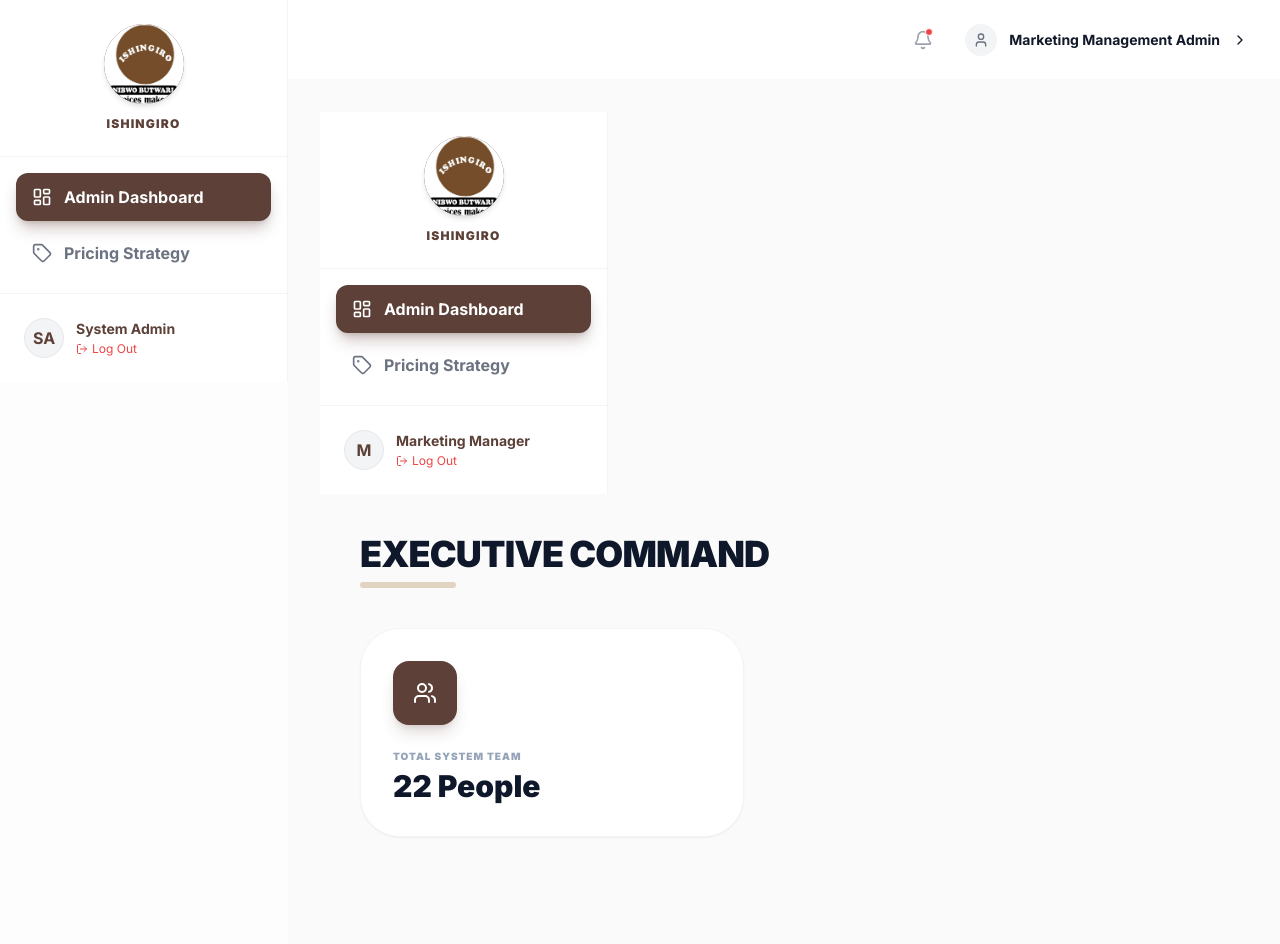
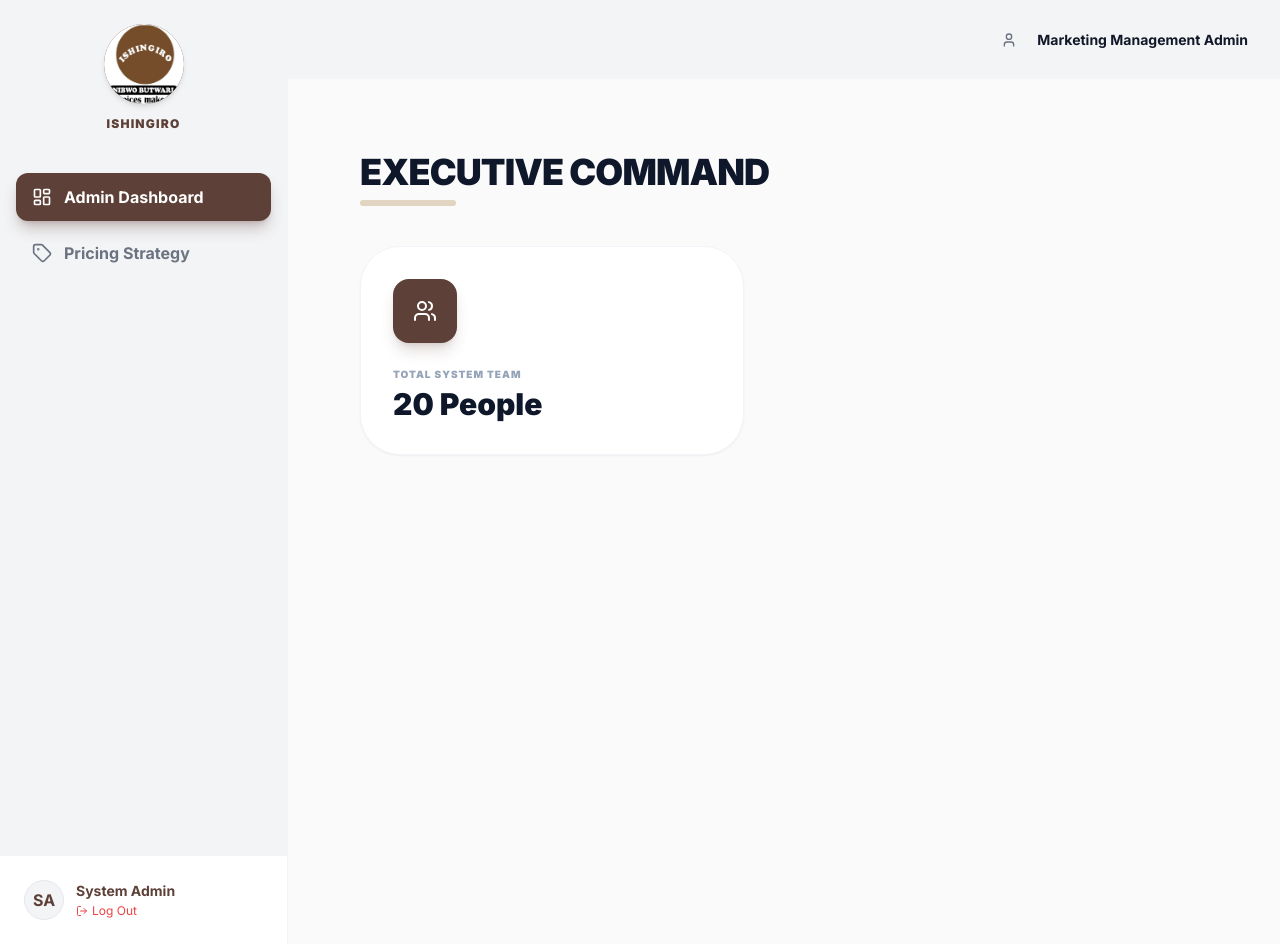
Before and after one commit to uwam-aida/ishingiro-, a Next.js app: page /marketing-manager in a window 1280 px wide. Built offline with nearby package versions, Linux system fonts and the light colour scheme.

Commit message:
second commit

```diff
--- a/app/components/layout/Header.tsx
+++ b/app/components/layout/Header.tsx
@@ -14,7 +14,7 @@ interface HeaderProps {
 
 export default function Header({ onMenuClick, title, notificationHref }: HeaderProps) {
   return (
-    <header className="h-20 bg-white px-8 flex items-center justify-between sticky top-0 z-30 border-b border-gray-50">
+    <header className="h-20 bg-gray-100 px-8 flex items-center justify-between sticky top-0 z-30 border-b border-gray-50">
 
       {/* Left: Mobile Menu + Mobile Title */}
       <div className="flex items-center">
@@ -24,20 +24,11 @@ export default function Header({ onMenuClick, title, notificationHref }: HeaderP
         >
           <Menu size={24} />
         </button>
-        <h1 className="text-xl font-bold text-gray-900 md:hidden ml-2">{title}</h1>
+
       </div>
 
       {/* Right Side */}
       <div className="flex items-center gap-6">
-
-        {/* Dynamic Notification Link */}
-        <Link
-            href={notificationHref}
-            className="relative p-2 text-gray-400 hover:text-black transition-colors"
-        >
-          <Bell size={20} />
-          <span className="absolute top-1.5 right-2 w-2 h-2 bg-red-500 rounded-full border border-white"></span>
-        </Link>
 
         {/* Dynamic User Profile */}
         <div className="flex items-center gap-3 cursor-pointer group">
@@ -47,7 +38,7 @@ export default function Header({ onMenuClick, title, notificationHref }: HeaderP
           <span className="text-sm font-bold text-gray-900 group-hover:text-gray-600 transition-colors">
             {title}
           </span>
-          <ChevronRight size={16} className="text-gray-900" />
+
         </div>
       </div>
     </header>
--- a/app/components/layout/Sidebar.tsx
+++ b/app/components/layout/Sidebar.tsx
@@ -1,3 +1,4 @@
+
 'use client';
 
 import React, { useEffect } from 'react';
@@ -8,7 +9,7 @@ import { X, LogOut } from 'lucide-react';
 // Define the Menu Item structure
 interface MenuItem {
   name: string;
-  icon: any;
+  icon: React.ElementType; // ✅ FIXED (was causing your error)
   href: string;
 }
 
@@ -40,11 +41,12 @@ export default function Sidebar({
     if (isOpen && onClose) {
       onClose();
     }
-  }, [pathname, isOpen, onClose]);
+  }, [pathname]);
 
   return (
-    <>
-      {/* --- MOBILE OVERLAY (Grey Background) --- */}
+    <div>
+
+      {/* --- MOBILE OVERLAY --- */}
       <div
         className={`fixed inset-0 z-40 bg-black/50 backdrop-blur-sm transition-opacity duration-300 md:hidden ${
           isOpen ? 'opacity-100 pointer-events-auto' : 'opacity-0 pointer-events-none'
@@ -52,15 +54,15 @@ export default function Sidebar({
         onClick={onClose}
       />
 
-      {/* --- SIDEBAR CONTAINER --- */}
+      {/* --- SIDEBAR --- */}
       <div
-        className={`fixed inset-y-0 left-0 z-50 w-72 bg-white shadow-2xl transform transition-transform duration-300 ease-in-out md:translate-x-0 md:static md:shadow-none border-r border-gray-100 flex flex-col h-full ${
-          isOpen ? 'translate-x-0' : '-translate-x-full'
-        }`}
+        className={`fixed inset-y-0 left-0 z-50 w-72 bg-white shadow-2xl transform transition-transform duration-300 ease-in-out border-r border-gray-100 flex flex-col h-full
+        ${isOpen ? 'translate-x-0' : '-translate-x-full'}
+        md:translate-x-0 md:static md:shadow-none`}
       >
 
         {/* --- HEADER --- */}
-        <div className="p-6 flex flex-col items-center border-b border-gray-100 relative shrink-0">
+        <div className="p-6 flex flex-col items-center border-b border-gray-100 relative shrink-0 bg-gray-100">
           <button
             onClick={onClose}
             className="absolute top-4 right-4 md:hidden text-gray-400 hover:text-red-500"
@@ -68,11 +70,13 @@ export default function Sidebar({
             <X size={24} />
           </button>
 
-          {/* Logo Container */}
           <div className="w-20 h-20 bg-[#5D4037] rounded-full flex items-center justify-center overflow-hidden shadow-md mb-3">
              <img src="/logo.png" alt="Ishingiro" className="w-full h-full object-cover" />
           </div>
-          <h2 className="text-[#5D4037] font-black uppercase tracking-widest text-xs">Ishingiro</h2>
+
+          <h2 className="text-[#5D4037] font-black uppercase tracking-widest text-xs">
+            Ishingiro
+          </h2>
 
           {branchId && (
             <span className="mt-1 px-2 py-0.5 bg-gray-100 text-gray-500 text-[10px] font-bold rounded-full uppercase">
@@ -81,10 +85,12 @@ export default function Sidebar({
           )}
         </div>
 
-        {/* --- MENU LINKS --- */}
-        <nav className="p-4 space-y-2 flex-1 overflow-y-auto">
+        {/* --- MENU --- */}
+        <nav className="p-4 space-y-2 flex-1 overflow-y-auto bg-gray-100">
           {menuItems.map((item) => {
             const isActive = pathname === item.href;
+            const Icon = item.icon; // ✅ FIXED
+
             return (
               <Link
                 key={item.href}
@@ -99,7 +105,7 @@ export default function Sidebar({
                     : 'text-gray-500 hover:bg-gray-50 hover:text-[#5D4037]'
                 }`}
               >
-                <item.icon size={20} />
+                <Icon size={20} /> {/* ✅ FIXED */}
                 <span>{item.name}</span>
               </Link>
             );
@@ -122,6 +128,6 @@ export default function Sidebar({
         </div>
 
       </div>
-    </>
+    </div>
   );
 }
--- a/app/marketing-manager/page.tsx
+++ b/app/marketing-manager/page.tsx
@@ -2,12 +2,12 @@
 
 import React, { useState } from 'react';
 import { useRouter } from 'next/navigation';
-import Sidebar from '../components/layout/Sidebar';
+
 import {
   Users, TrendingUp, ShieldCheck, Activity,
   Search, ArrowLeft, MapPin, Circle,
   CheckCircle2, Clock, ChevronDown, ChevronUp,
-  LayoutDashboard, Tag, Menu
+  LayoutDashboard, Tag, PackagePlus, PackageMinus, PackageCheck, PlusCircle
 } from 'lucide-react';
 
 
@@ -26,19 +26,50 @@ export default function MarketingManagerAdmin() {
     { name: 'Pricing Strategy', icon: Tag, href: '/marketing-manager/pricing' },
   ];
 
-  // --- TEAM STRUCTURE LOGIC (PRESERVED) ---
+  // --- TEAM STRUCTURE LOGIC (CORRECTED HUB & SPOKE) ---
   const productionBranches = ['Kabuga', 'Masaka', 'Rwamagana', 'Nyakarambi', 'Mushikiri'];
   const allUsers = [...productionBranches, 'Kayonza'].flatMap(branch => {
     const isProd = productionBranches.includes(branch);
-    const roles = isProd ? ['Shop Manager', 'Store Keeper', 'Production Manager', 'Baker Assistant'] : ['Shop Manager', 'Store Keeper'];
-    return roles.map(role => ({
+
+    // Initial roles based on branch type
+    let roles = isProd
+      ? ['Shop Manager', 'Store Keeper', 'Production Manager', 'Baker Assistant']
+      : ['Shop Manager'];
+
+    // REMOVAL: Masaka and Kayonza do not have Store Keepers
+    if (branch === 'Masaka' || branch === 'Kayonza') {
+      roles = roles.filter(role => role !== 'Store Keeper');
+    }
+
+    return roles.map(role => {
+      // Logic for Hub vs Local Store Keepers
+      let hubSummary = 'Audit Active';
+      let movements = [
+        { type: 'entered', item: 'Morning Stock Count', qty: 'Standard', time: '08:00 AM', status: 'Verified' },
+        { type: 'received', item: 'Daily Batch', qty: '120 Units', time: '09:30 AM', source: 'Production' }
+      ];
+
+      if (role === 'Store Keeper' && branch === 'Kabuga') {
+        hubSummary = 'Managing Kabuga & Masaka requests';
+        movements.push({ type: 'sent', item: 'Support Stock', qty: '50 Units', time: '11:00 AM', destination: 'Masaka' } as any);
+      } else if (role === 'Store Keeper' && branch === 'Rwamagana') {
+        hubSummary = 'Managing Rwamagana & Kayonza requests';
+        movements.push({ type: 'sent', item: 'Support Stock', qty: '50 Units', time: '11:15 AM', destination: 'Kayonza' } as any);
+      }
+
+      return {
         name: `${branch} ${role}`,
         branch,
         role,
         status: 'Active Now',
         icon: Users,
-      history: [{ day: 'today-thursday', summary: 'Audit Active', movements: [] }]
-    }));
+        history: [{
+          day: 'Today - Thursday',
+          summary: hubSummary,
+          movements: movements
+        }]
+      };
+    });
   });
 
   const filteredUsers = allUsers.filter(u =>
@@ -49,34 +80,17 @@ export default function MarketingManagerAdmin() {
   return (
     <div className="bg-[#FAFAFB] min-h-screen relative">
 
-      <Sidebar
-        isOpen={isSidebarOpen}
-        onClose={() => setIsSidebarOpen(false)}
-        menuItems={menuItems}
-        footerTitle="Marketing Manager"
-        footerInitial="M"
-      />
+      {/* --- MOBILE HEADER (LOGO ONLY) --- */}
+      <div className="md:hidden w-full bg-white border-b border-gray-100 px-6 py-6 flex flex-col items-center bg-white/95">
 
-      {/* --- STICKY PROFESSIONAL VERTICAL MOBILE HEADER --- */}
-      <div className="md:hidden w-full bg-white border-b border-gray-100 px-6 py-8 flex flex-col items-center shadow-md sticky top-0 z-40 backdrop-blur-md bg-white/95">
-        {/* 1. LOGO AT THE TOP */}
         <div className="w-20 h-20 bg-[#5D4037] rounded-full flex items-center justify-center overflow-hidden border-4 border-white shadow-xl mb-4">
           <img src="/logo.png" alt="Ishingiro" className="w-full h-full object-cover" />
         </div>
+        <div className="text-center mb-2">
+          <h2 className="text-[#5D4037] font-black uppercase tracking-[0.25em] text-sm">Ishingiro</h2>
 
-        {/* 2. TEXT IN THE MIDDLE */}
-        <div className="text-center mb-6">
-          <h2 className="text-[#5D4037] font-black uppercase tracking-[0.25em] text-sm">Ishingiro</h2>
-          <p className="text-[#A67C37] text-[10px] font-black uppercase tracking-widest mt-1">Marketing Management Admin</p>
         </div>
 
-        {/* 3. MENU BUTTON AT THE BOTTOM */}
-        <button
-          onClick={() => setIsSidebarOpen(true)}
-          className="flex items-center justify-center gap-3 w-full max-w-[200px] py-4 bg-[#5D4037] text-white rounded-2xl shadow-lg active:scale-95 transition-all text-[11px] font-black uppercase tracking-widest"
-        >
-          <Menu size={18} /> Menu
-        </button>
       </div>
 
       {/* --- MAIN CONTENT --- */}
@@ -99,7 +113,7 @@ export default function MarketingManagerAdmin() {
         )}
 
         {view === 'userList' && (
-          <div className="space-y-8">
+          <div className="space-y-8 animate-in fade-in duration-500">
             <div className="flex items-center gap-4">
               <button onClick={() => setView('dashboard')} className="p-3 bg-white border border-slate-200 rounded-2xl shadow-sm hover:bg-slate-50 transition-colors">
                 <ArrowLeft size={20} />
@@ -122,8 +136,74 @@ export default function MarketingManagerAdmin() {
               {filteredUsers.map((user, i) => (
                 <button key={i} onClick={() => { setSelectedUser(user); setView('userDetails'); }} className="flex items-center gap-5 p-6 rounded-[2.5rem] bg-white border border-slate-100 hover:border-[#A67C37] transition-all text-left">
                   <div className="w-12 h-12 rounded-2xl bg-slate-50 flex items-center justify-center text-[#5D4037]"><Circle size={20} /></div>
+                  <div>
                     <h4 className="font-bold text-slate-800 text-sm uppercase">{user.name}</h4>
+                    <p className="text-[10px] text-slate-400 font-bold tracking-tight">{user.role}</p>
+                  </div>
                 </button>
+              ))}
+            </div>
+          </div>
+        )}
+
+        {view === 'userDetails' && selectedUser && (
+          <div className="space-y-8 animate-in slide-in-from-bottom-4 duration-500">
+            <div className="flex items-center gap-4">
+              <button onClick={() => setView('userList')} className="p-3 bg-white border border-slate-200 rounded-2xl shadow-sm">
+                <ArrowLeft size={20} />
+              </button>
+              <div>
+                <h2 className="text-2xl font-black text-slate-900 uppercase leading-none">{selectedUser.name}</h2>
+                <p className="text-[#A67C37] text-[10px] font-black uppercase tracking-widest mt-1">{selectedUser.branch} • Activity Tracking</p>
+              </div>
+            </div>
+
+            <div className="space-y-4">
+              {selectedUser.history.map((dayLog: any, idx: number) => (
+                <div key={idx} className="bg-white rounded-[2rem] border border-slate-100 overflow-hidden shadow-sm">
+                  <button
+                    onClick={() => setExpandedDay(expandedDay === dayLog.day ? null : dayLog.day)}
+                    className="w-full p-6 flex items-center justify-between hover:bg-slate-50 transition-colors"
+                  >
+                    <div className="flex items-center gap-4 text-left">
+                      <div className="w-10 h-10 rounded-full bg-[#5D4037]/5 flex items-center justify-center text-[#5D4037]">
+                        <Clock size={18} />
+                      </div>
+                      <div>
+                        <h4 className="font-black text-slate-900 text-sm uppercase">{dayLog.day}</h4>
+                        <p className="text-xs text-slate-400 font-bold">{dayLog.summary}</p>
+                      </div>
+                    </div>
+                    {expandedDay === dayLog.day ? <ChevronUp size={20} /> : <ChevronDown size={20} />}
+                  </button>
+
+                  {expandedDay === dayLog.day && (
+                    <div className="px-6 pb-6 space-y-3 animate-in fade-in duration-300">
+                      <div className="h-px bg-slate-100 mb-4" />
+                      {dayLog.movements.map((move: any, mIdx: number) => (
+                        <div key={mIdx} className="flex items-center justify-between p-4 bg-slate-50 rounded-2xl border border-slate-100/50">
+                          <div className="flex items-center gap-4">
+                            <div className={`p-2 rounded-xl ${
+                              move.type === 'entered' ? 'bg-emerald-100 text-emerald-600' :
+                              move.type === 'sent' ? 'bg-rose-100 text-rose-600' : 'bg-blue-100 text-blue-600'
+                            }`}>
+                              {move.type === 'entered' && <PackageCheck size={16} />}
+                              {move.type === 'sent' && <PackageMinus size={16} />}
+                              {move.type === 'received' && <PackagePlus size={16} />}
+                            </div>
+                            <div>
+                              <p className="text-xs font-black text-slate-900 uppercase">{move.item}</p>
+                              <p className="text-[10px] font-bold text-slate-400">
+                                {move.time} • {move.type === 'sent' ? `To: ${move.destination}` : move.type === 'received' ? `From: ${move.source}` : `Status: ${move.status}`}
+                              </p>
+                            </div>
+                          </div>
+                          <span className="text-xs font-black text-slate-700">{move.qty}</span>
+                        </div>
+                      ))}
+                    </div>
+                  )}
+                </div>
               ))}
             </div>
           </div>
--- a/app/marketing-manager/pricing/page.tsx
+++ b/app/marketing-manager/pricing/page.tsx
@@ -46,10 +46,10 @@ export default function MarketingPricingPage() {
     { name: 'ikinyuranyo 1kg', price: 1600, category: 'OTHERS' },
     { name: 'ikinyuranyo 3kg', price: 4500, category: 'OTHERS' },
     { name: 'ikinyuranyo 5kg', price: 7500, category: 'OTHERS' },
-    { name: 'ikinyuranyo kg (0.5)', price: 1200, category: 'OTHERS' },
+    { name: 'ikinyuranyo (0.5)kg', price: 1200, category: 'OTHERS' },
     { name: 'ubunyobwa', price: 1800, category: 'OTHERS' },
-    { name: 'yellow e flour 1kg', price: 1700, category: 'OTHERS' },
-    { name: 'yellow e flour 3kg', price: 4800, category: 'OTHERS' },
+    { name: 'yellow c flour 1kg', price: 1700, category: 'OTHERS' },
+    { name: 'yellow c flour 3kg', price: 4800, category: 'OTHERS' },
     { name: 'cashnewnuts', price: 5500, category: 'OTHERS' },
     { name: 'cornfresh cream', price: 500, category: 'OTHERS' },
 
@@ -58,18 +58,18 @@ export default function MarketingPricingPage() {
     { name: 'cake 20000', price: 20000, category: 'BIG CAKES' },
     { name: 'cakes 24000', price: 24000, category: 'BIG CAKES' },
     { name: 'cake 19000', price: 19000, category: 'BIG CAKES' },
-    { name: 'CAKE18000', price: 18000, category: 'BIG CAKES' },
+    { name: 'cake18000', price: 18000, category: 'BIG CAKES' },
     { name: 'cakes 15000', price: 15000, category: 'BIG CAKES' },
     { name: 'cakes 14000', price: 14000, category: 'BIG CAKES' },
     { name: 'cakes 13000', price: 13000, category: 'BIG CAKES' },
-    { name: 'CAKE 12000', price: 12000, category: 'BIG CAKES' },
+    { name: 'cake 12000', price: 12000, category: 'BIG CAKES' },
     { name: 'cakes 10000', price: 10000, category: 'BIG CAKES' },
     { name: 'cakes 9000', price: 9000, category: 'BIG CAKES' },
     { name: 'cakes 8000', price: 8000, category: 'BIG CAKES' },
     { name: 'cakes 7000', price: 7000, category: 'BIG CAKES' },
     { name: 'cakes 6000', price: 6000, category: 'BIG CAKES' },
-    { name: 'CAKE 5000', price: 5000, category: 'BIG CAKES' },
-    { name: 'ADDCAKE', price: 5000, category: 'BIG CAKES' },
+    { name: 'cake 5000', price: 5000, category: 'BIG CAKES' },
+    { name: 'ADDCAKE', price: 2000, category: 'BIG CAKES' },
   ];
 
   const categories = ['BREAD', 'CAKES', 'AMANDAZI', 'OTHERS', 'BIG CAKES'];
@@ -172,24 +172,18 @@ export default function MarketingPricingPage() {
     <div className="space-y-8 pb-10">
 
       {/* --- MOBILE RESPONSIVE LOGO HEADER --- */}
-      <div className="md:hidden flex items-center gap-3 pb-4 border-b border-gray-100 mb-4 bg-white sticky top-0 z-50 p-4 shadow-sm -mx-6 -mt-6">
-         {/* REPLACE '/logo.png' WITH YOUR ACTUAL IMAGE FILE
-            Example: src="/images/my-logo.jpg"
-         */}
-         <img
-           src="/logo.png"
-           alt="Logo"
-           className="w-10 h-10 rounded-full object-cover border border-gray-200"
-           onError={(e) => {
-             // Fallback if image not found
-             (e.target as any).style.display = 'none';
-           }}
-         />
-         {/* Fallback Text if Image fails or loads */}
-         <div>
-            <h1 className="text-lg font-black text-[#5D4037] leading-tight">ISHINGIRO</h1>
-            <p className="text-[10px] text-gray-400 font-bold uppercase tracking-wider">Pricing Manager</p>
-         </div>
+
+<div className="md:hidden w-full bg-white border-b border-gray-100 px-6 py-6 flex flex-col items-center bg-white/95">
+
+        <div className="w-20 h-20 bg-[#5D4037] rounded-full flex items-center justify-center overflow-hidden border-4 border-white shadow-xl mb-4">
+          <img src="/logo.png" alt="Ishingiro" className="w-full h-full object-cover" />
+        </div>
+
+        <div className="text-center mb-2">
+          <h2 className="text-[#5D4037] font-black uppercase tracking-[0.25em] text-sm">Ishingiro</h2>
+        </div>
+
+
       </div>
 
       {/* Desktop Header */}
```
Lines whose indentation alone changed are shown as unchanged.
